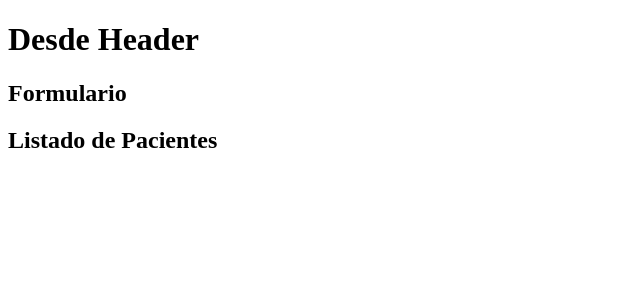
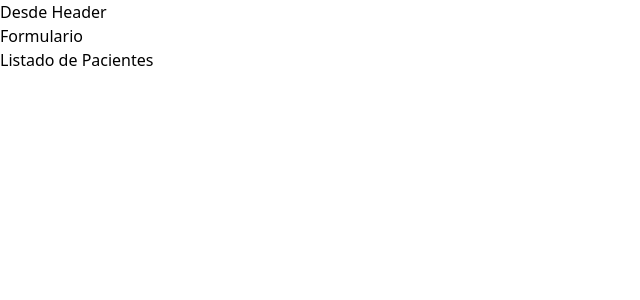
Before and after one commit to hroddev/citas-react, a React (Vite) app: page / in a window 1280 px wide. Shown: the top 300 px of the page, without its empty margins (0-640 px from the left). Built offline with nearby package versions, Linux system fonts and the light colour scheme.

Commit message:
install tailwindcss

```diff
--- a/package.json
+++ b/package.json
@@ -15,6 +15,9 @@
     "@types/react": "^18.0.0",
     "@types/react-dom": "^18.0.0",
     "@vitejs/plugin-react": "^1.3.0",
+    "autoprefixer": "^10.4.7",
+    "postcss": "^8.4.13",
+    "tailwindcss": "^3.0.24",
     "vite": "^2.9.9"
   }
 }
--- /dev/null
+++ b/postcss.config.js
@@ -0,0 +1,6 @@
+module.exports = {
+  plugins: {
+    tailwindcss: {},
+    autoprefixer: {},
+  },
+}
--- a/src/index.css
+++ b/src/index.css
@@ -0,0 +1,3 @@
+@import "tailwindcss/base";
+@import "tailwindcss/components";
+@import "tailwindcss/utilities";
--- /dev/null
+++ b/tailwind.config.js
@@ -0,0 +1,7 @@
+module.exports = {
+  content: ["./index.html", "./scr/**/*.{jsx}"],
+  theme: {
+    extend: {},
+  },
+  plugins: [],
+}
```
Also changed, not shown: 1 other file (tests, documents, lock files or other folders).
